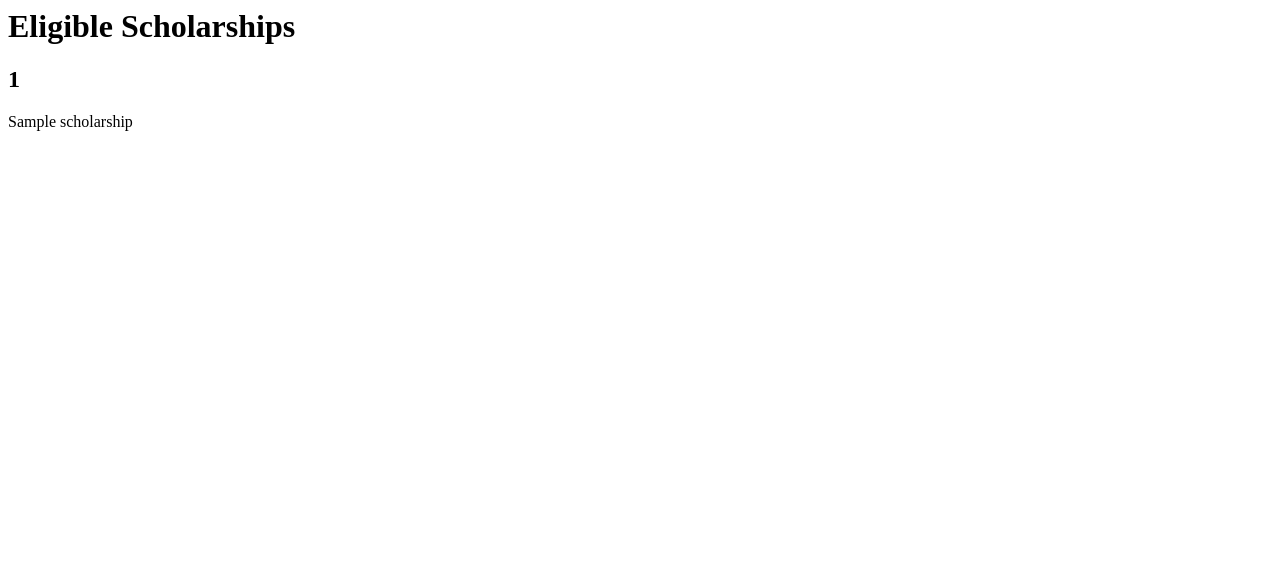
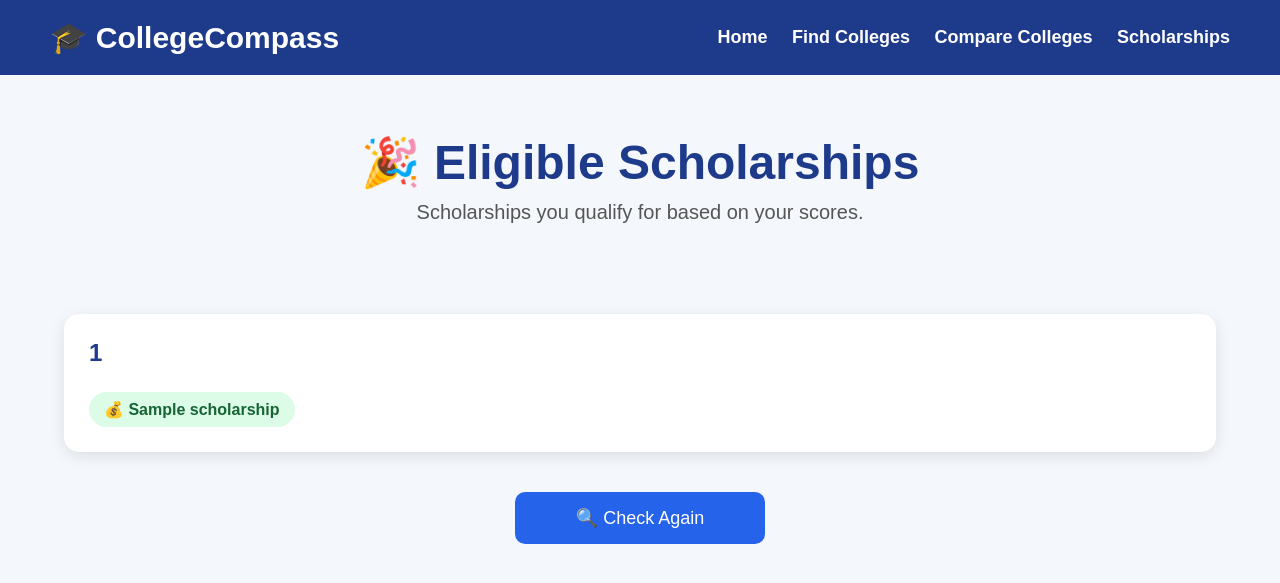
Before and after one commit to Shreyansh-Sharma23/CollegeCompass, a Flask app: template templates/scholarship_result.html in a window 1280 px wide. Shown: the top 583 px of the page. Run offline with Flask 3, Linux system fonts and the light colour scheme; the template is opened without the code that fills it: most values are stand-ins (such as "Sample title", 1, 10 or a date in 2020).

Commit message:
Mordern Schollership result

```diff
--- a/templates/scholarship_result.html
+++ b/templates/scholarship_result.html
@@ -1,13 +1,207 @@
-<h1>Eligible Scholarships</h1>
+<!DOCTYPE html>
+<html>
 
-{% for scholarship in scholarships %}
+<head>
+    <title>Scholarship Results - CollegeCompass</title>
 
-<div class="card">
+    <style>
 
-    <h2>{{ scholarship[0] }}</h2>
+        *{
+            margin:0;
+            padding:0;
+            box-sizing:border-box;
+            font-family:Arial, sans-serif;
+        }
 
-    <p>{{ scholarship[1] }}</p>
+        body{
+            background:#f4f7fc;
+        }
+
+        nav{
+            background:#1e3a8a;
+            color:white;
+            padding:20px 50px;
+        }
+
+        .nav-container{
+            display:flex;
+            justify-content:space-between;
+            align-items:center;
+        }
+
+        nav h2{
+            font-size:30px;
+        }
+
+        .nav-links a{
+            color:white;
+            text-decoration:none;
+            margin-left:20px;
+            font-size:18px;
+            font-weight:bold;
+            transition:0.3s;
+        }
+
+        .nav-links a:hover{
+            color:#bfdbfe;
+        }
+
+        .hero{
+            text-align:center;
+            padding:60px 20px;
+        }
+
+        .hero h1{
+            color:#1e3a8a;
+            font-size:48px;
+            margin-bottom:10px;
+        }
+
+        .hero p{
+            color:#555;
+            font-size:20px;
+        }
+
+        .container{
+            width:90%;
+            max-width:1200px;
+            margin:auto;
+        }
+
+        .result-grid{
+            display:grid;
+            grid-template-columns:repeat(auto-fit,minmax(320px,1fr));
+            gap:25px;
+            margin-top:30px;
+        }
+
+        .card{
+            background:white;
+            padding:25px;
+            border-radius:15px;
+            box-shadow:0px 4px 15px rgba(0,0,0,0.1);
+            transition:0.3s;
+        }
+
+        .card:hover{
+            transform:translateY(-8px);
+        }
+
+        .card h2{
+            color:#1e3a8a;
+            margin-bottom:15px;
+        }
+
+        .benefit{
+            display:inline-block;
+            background:#dcfce7;
+            color:#166534;
+            padding:8px 15px;
+            border-radius:20px;
+            font-weight:bold;
+            margin-top:10px;
+        }
+
+        .empty-card{
+            background:white;
+            padding:40px;
+            border-radius:15px;
+            text-align:center;
+            box-shadow:0px 4px 15px rgba(0,0,0,0.1);
+        }
+
+        .back-btn{
+            display:block;
+            width:250px;
+            margin:40px auto;
+            text-align:center;
+            background:#2563eb;
+            color:white;
+            padding:15px;
+            border-radius:10px;
+            text-decoration:none;
+            font-size:18px;
+        }
+
+        .back-btn:hover{
+            background:#1d4ed8;
+        }
+
+    </style>
+
+</head>
+
+<body>
+
+<nav>
+
+    <div class="nav-container">
+
+        <h2>🎓 CollegeCompass</h2>
+
+        <div class="nav-links">
+            <a href="/">Home</a>
+            <a href="/colleges">Find Colleges</a>
+            <a href="/compare">Compare Colleges</a>
+            <a href="/scholarships">Scholarships</a>
+        </div>
+
+    </div>
+
+</nav>
+
+<div class="hero">
+
+    <h1>🎉 Eligible Scholarships</h1>
+
+    <p>
+        Scholarships you qualify for based on your scores.
+    </p>
 
 </div>
 
-{% endfor %}
+<div class="container">
+
+    {% if scholarships %}
+
+    <div class="result-grid">
+
+        {% for scholarship in scholarships %}
+
+        <div class="card">
+
+            <h2>{{ scholarship[0] }}</h2>
+
+            <div class="benefit">
+                💰 {{ scholarship[1] }}
+            </div>
+
+        </div>
+
+        {% endfor %}
+
+    </div>
+
+    {% else %}
+
+    <div class="empty-card">
+
+        <h2>No Scholarships Found 😔</h2>
+
+        <p>
+            You currently don't meet the eligibility criteria for the available scholarships.
+        </p>
+
+    </div>
+
+    {% endif %}
+
+    <a href="/scholarships" class="back-btn">
+        🔍 Check Again
+    </a>
+
+</div>
+
+</body>
+
+</html>
```
